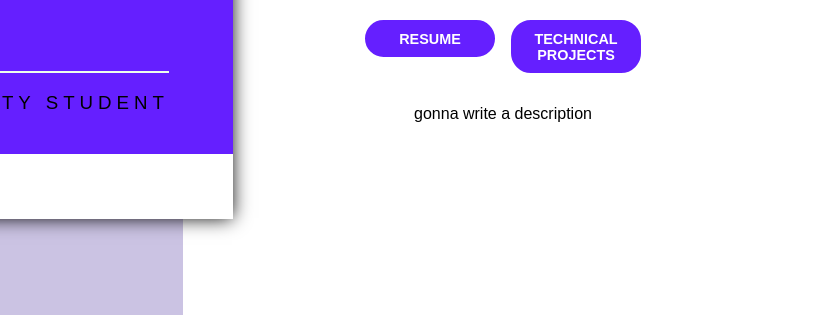
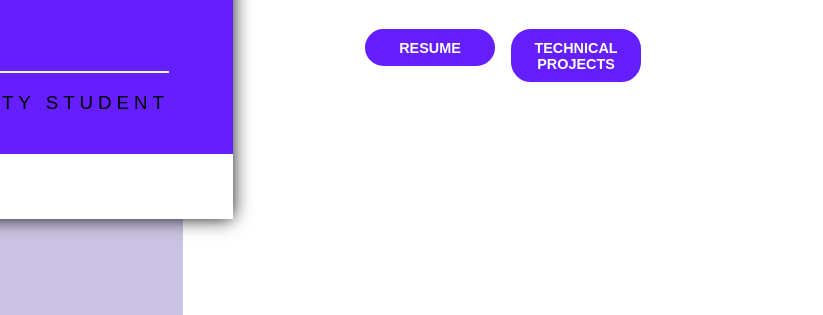
Before and after one commit to isabeleila/isabeleila.github.io, a plain HTML site: page index.html in a window 1280 px wide. Shown: the part 451-766 px from the top of the page, 457-1280 px from the left. Drawn offline with Linux system fonts and the light colour scheme.

Commit message:
Fixing errors

```diff
--- a/index.html
+++ b/index.html
@@ -47,7 +47,7 @@
                 </a>
                 </div>
                 <div class="about-paragraph">
-                    <p>gonna write a description</p>
+                    <p> <!--add a description in the future--> </p>
                 </div>
             </div>
         </div>
--- a/style.css
+++ b/style.css
@@ -1,5 +1,5 @@
 
-@import url('https://fonts.googleapis.com/css2?family=Oswald:wght@200..700&display=swap');
+/* @import url('https://fonts.googleapis.com/css2?family=Oswald:wght@200..700&display=swap'); */
 
 *{
     padding: 0;
```
Also changed, not shown: CaseOh.jpg.webp (deleted), 1 other file.
